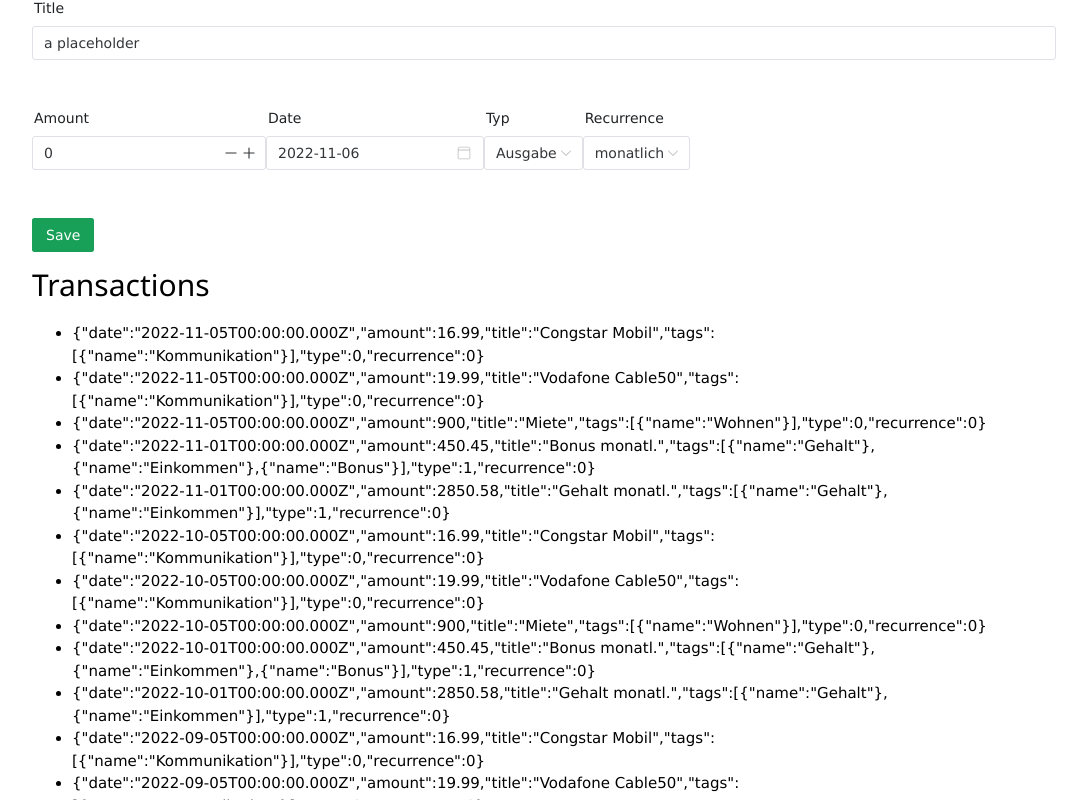
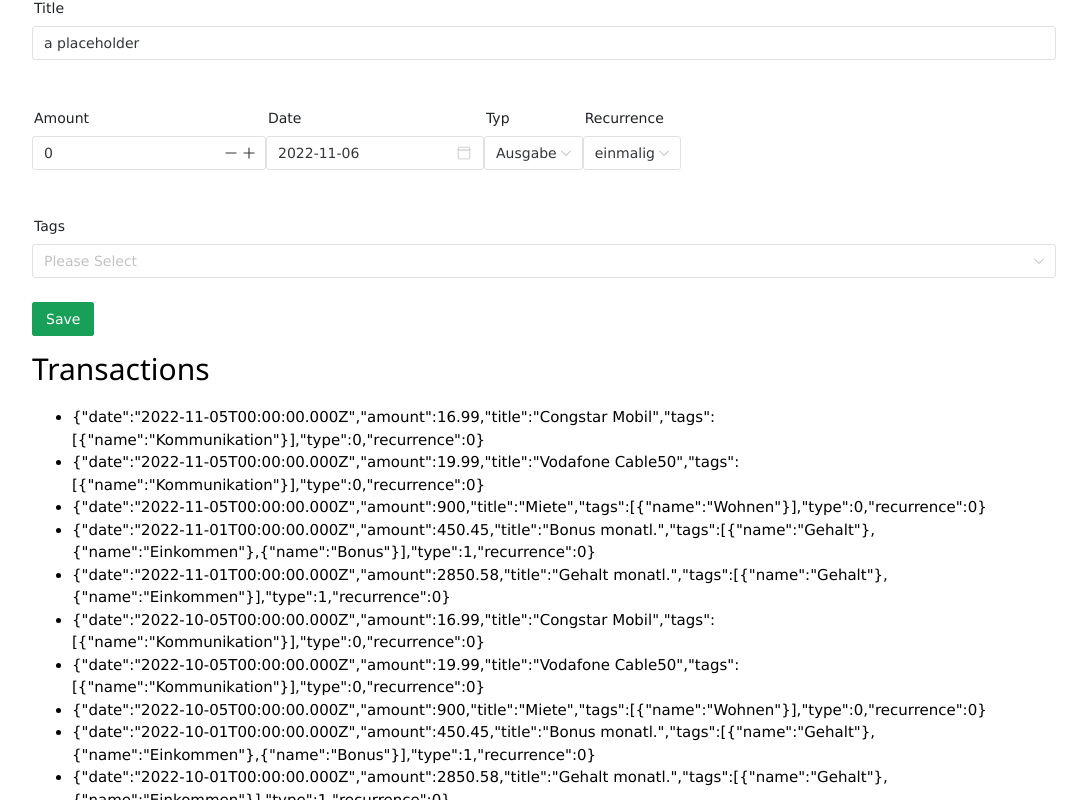
Before and after one commit to njustus/budgeting, a Vue app: page / in a window 1280 px wide. Shown: the top 800 px of the page, without its empty margins (96-1183 px from the left). Built offline with nearby package versions, Linux system fonts and the light colour scheme.

Commit message:
allow selecting tags

```diff
--- a/src/components/transactions/transaction-form.vue
+++ b/src/components/transactions/transaction-form.vue
@@ -1,18 +1,19 @@
 <script setup lang="ts">
 import {useAppStore} from '@/stores/app-state'
 import {ref} from 'vue'
-import type {Transaction} from "@/models/state";
+import type {Tag, Transaction} from "@/models/state";
 import {TransactionRecurrence, TransactionType} from "@/models/state";
 
 const store = useAppStore();
 
 const transactionModel = ref({
   title: 'a placeholder',
-  recurrence: TransactionRecurrence.monthly,
+  recurrence: TransactionRecurrence.once,
   type: TransactionType.Expense,
   date: new Date(),
-  amount: 0
-} as Transaction)
+  amount: 0,
+  tags: []
+})
 
 const recurrencesOptions = [
   {label: 'einmalig', value: TransactionRecurrence.once},
@@ -26,9 +27,12 @@ const typeOptions = [
   {label: 'Einnahme', value: TransactionType.Income},
 ]
 
+const tagsOptions = store.availableTags.map(tag => ({label: tag.name, value: tag}))
+
 function saveTransaction() {
   const transaction = {
     ...transactionModel.value,
+    // tags: (transactionModel.value.tags as any).value,
     date: new Date(transactionModel.value.date)
   }
   console.log("saving: ", transaction)
@@ -41,8 +45,6 @@ function saveTransaction() {
  <n-space vertical>
    <n-form
       :model="transactionModel"
-
-      :onsubmit="saveTransaction"
    >
      <n-form-item label="Title" path="title">
        <n-input v-model:value="transactionModel.title"/>
@@ -63,7 +65,11 @@ function saveTransaction() {
        </n-form-item>
      </n-form-item-row>
 
-     <n-button type="success" attr-type="submit">Save</n-button>
+     <n-form-item label="Tags" path="tags">
+       <n-select v-model:value="transactionModel.tags" :options="tagsOptions" multiple />
+     </n-form-item>
+
+     <n-button type="success" attr-type="button" :onclick="saveTransaction">Save</n-button>
    </n-form>
  </n-space>
 </template>
--- a/src/stores/app-state.ts
+++ b/src/stores/app-state.ts
@@ -55,8 +55,9 @@ export const useAppStore = defineStore('app-state', {
                 .reduce((x,y) => x+y, 0)
         },
 
-        availableTags(state: AppState): Set<Tag[]> {
-            return new Set(state.transactions.map(t => t.tags))
+        availableTags(state: AppState): Tag[] {
+            const uniques = new Set(state.transactions.flatMap(t => t.tags))
+            return [...uniques]
         }
     }
 })
```
